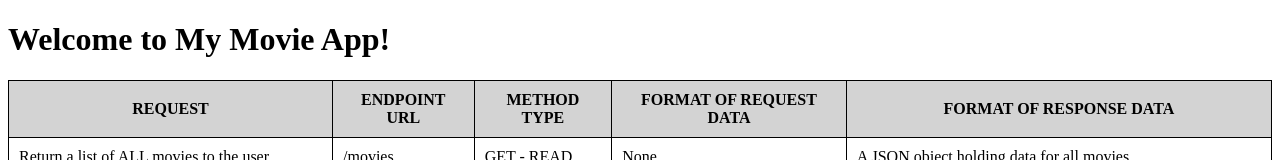
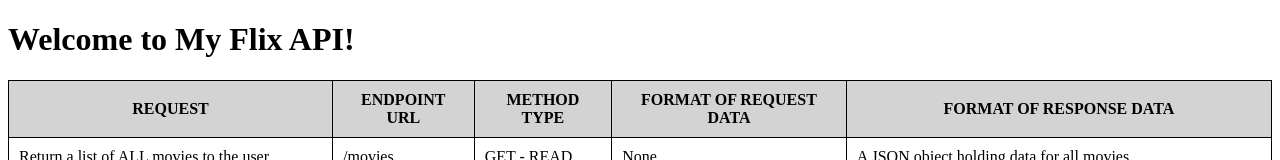
Before and after one commit to mizik1/movie_api, a website: page index.html in a window 1280 px wide. Shown: the top 160 px of the page. Drawn offline with Linux system fonts and the light colour scheme.

Commit message:
Updated h1

```diff
--- a/index.html
+++ b/index.html
@@ -4,7 +4,7 @@
     <meta charset="UTF-8" />
     <meta name="viewport" content="width=device-width, initial-scale=1.0" />
     <title>IndexPage</title>
-    <h1>Welcome to My Movie App!</h1>
+    <h1>Welcome to My Flix API!</h1>
     <link rel="stylesheet" href="./CSS/styles.css" />
   </head>
   <body>
```
